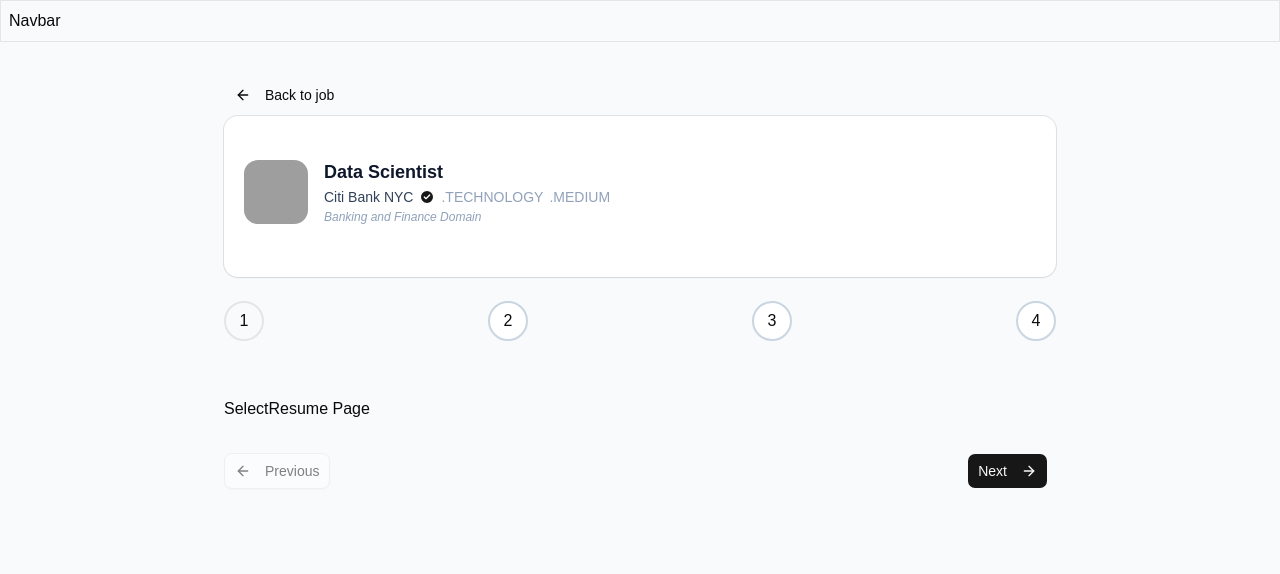
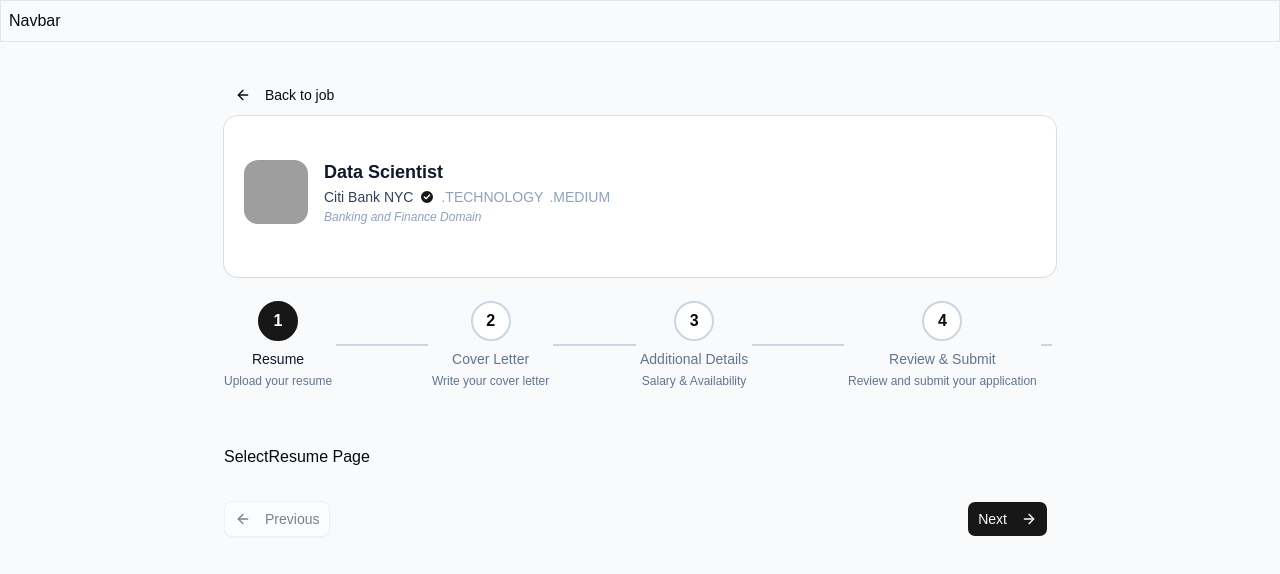
Before and after one commit to Devendra15197/job-portal-frontend, a React (Vite) app: page /apply/1 in a window 1280 px wide. Shown: the top 574 px of the page. Built offline with nearby package versions, Linux system fonts and the light colour scheme; grey boxes are pictures that could not be loaded.

Commit message:
Added CSS and some logic for application form

```diff
--- a/src/pages/ApplyNow/ApplySteps.jsx
+++ b/src/pages/ApplyNow/ApplySteps.jsx
@@ -1,33 +1,42 @@
 import { CheckCircle2 } from 'lucide-react'
 import React from 'react'
 
-const steps = [{ id: 1, name: "Resume", description: "Upload your resume" },
-{ id: 2, name: "Cover Letter", description: "Write your cover letter" },
-{ id: 3, name: "Additional Details", description: "Salary & Availability" },
-{ id: 4, name: "Review & Submit", description: "Review and submit your application" }
+const steps = [
+    { id: 1, name: 'Resume', description: 'Upload your resume' },
+    { id: 2, name: 'Cover Letter', description: 'Write your cover letter' },
+    { id: 3, name: 'Additional Details', description: 'Salary & Availability' },
+    { id: 4, name: 'Review & Submit', description: 'Review and submit your application' }
 ]
+
 const ApplySteps = ({ currentStep }) => {
     return (
         <div className='w-full py-6'>
             <div className='flex items-center justify-between'>
-                {steps.map((step, index) => (
-                    <div key={step.id}>
+                {steps.map((step) => (
+                    <div className='flex items-center flex-1' key={step.id}>
                         <div className='flex flex-col items-center relative'>
                             <div className={`flex items-center justify-center w-10 h-10 rounded-full border-2 transition-colors ${currentStep > step.id
-                                ? "bg-green-600 border-green-300"
+                                ? 'bg-green-600 border-green-300 text-white'
                                 : currentStep === step.id
-                                    ? "bg-brand border-brand"
-                                    : "bg-white border-slate-300"
+                                    ? 'bg-primary text-white border-primary'
+                                    : 'bg-white border-slate-300'
                                 }`}>
                                 {currentStep > step.id ? (
-                                    <CheckCircle2 />
+                                    <CheckCircle2 className='h-6 w-6' />
                                 ) : currentStep === step.id ? (
-                                    <span>{step.id}</span>
+                                    <span className='font-semibold'>{step.id}</span>
                                 ) : (
-                                    <span>{step.id}</span>
+                                    <span className='font-semibold'>{step.id}</span>
                                 )}
                             </div>
+                            <div className='mt-2 text-center'>
+                                <p className={`text-sm font-medium ${currentStep === step.id ? 'text-slate-900' : 'text-slate-500'}`}>
+                                    {step.name}
+                                </p>
+                                <p className='text-xs text-slate-500 hidden sm:block mt-1'>{step.description}</p>
+                            </div>
                         </div>
+                        <div className={`flex-1 h-0.5 mx-1 transition-colors ${currentStep > step.id ? 'bg-green-600' : 'bg-slate-300'}`}></div>
                     </div>
                 ))}
             </div>
```
